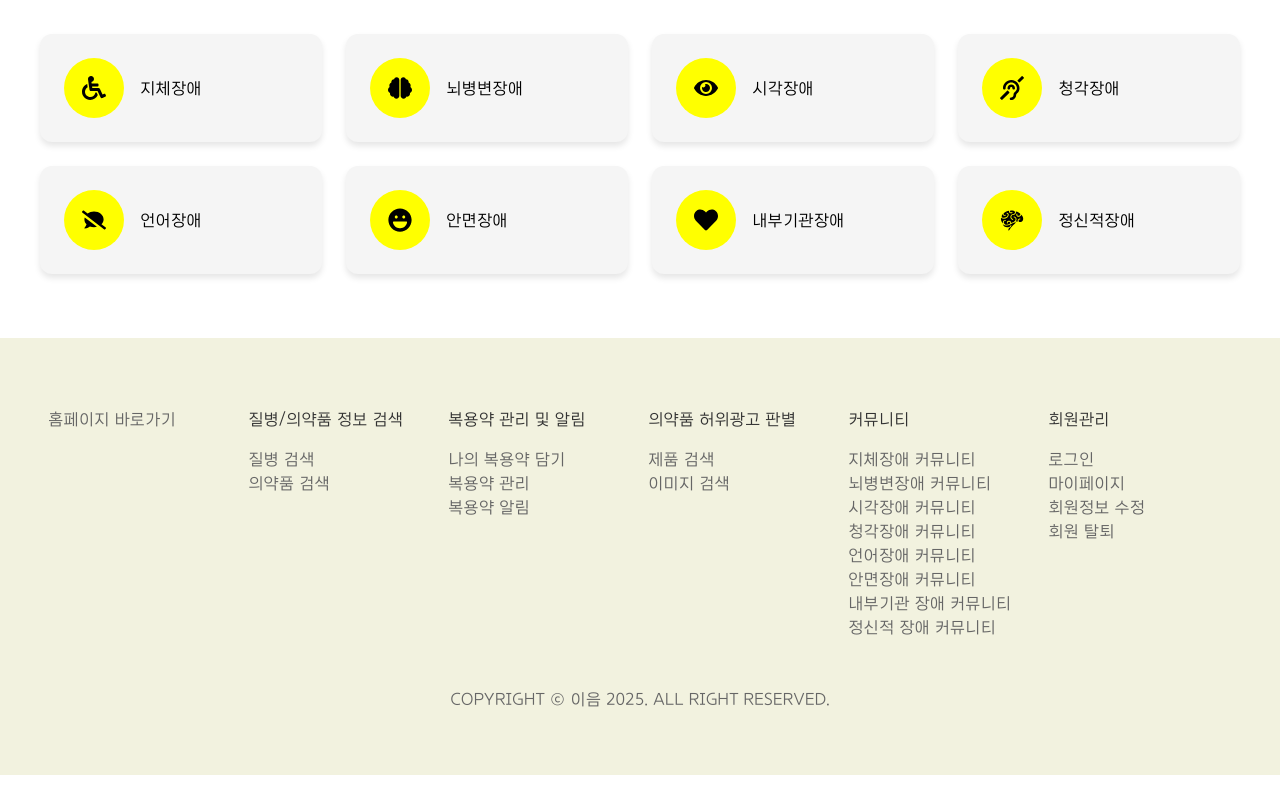
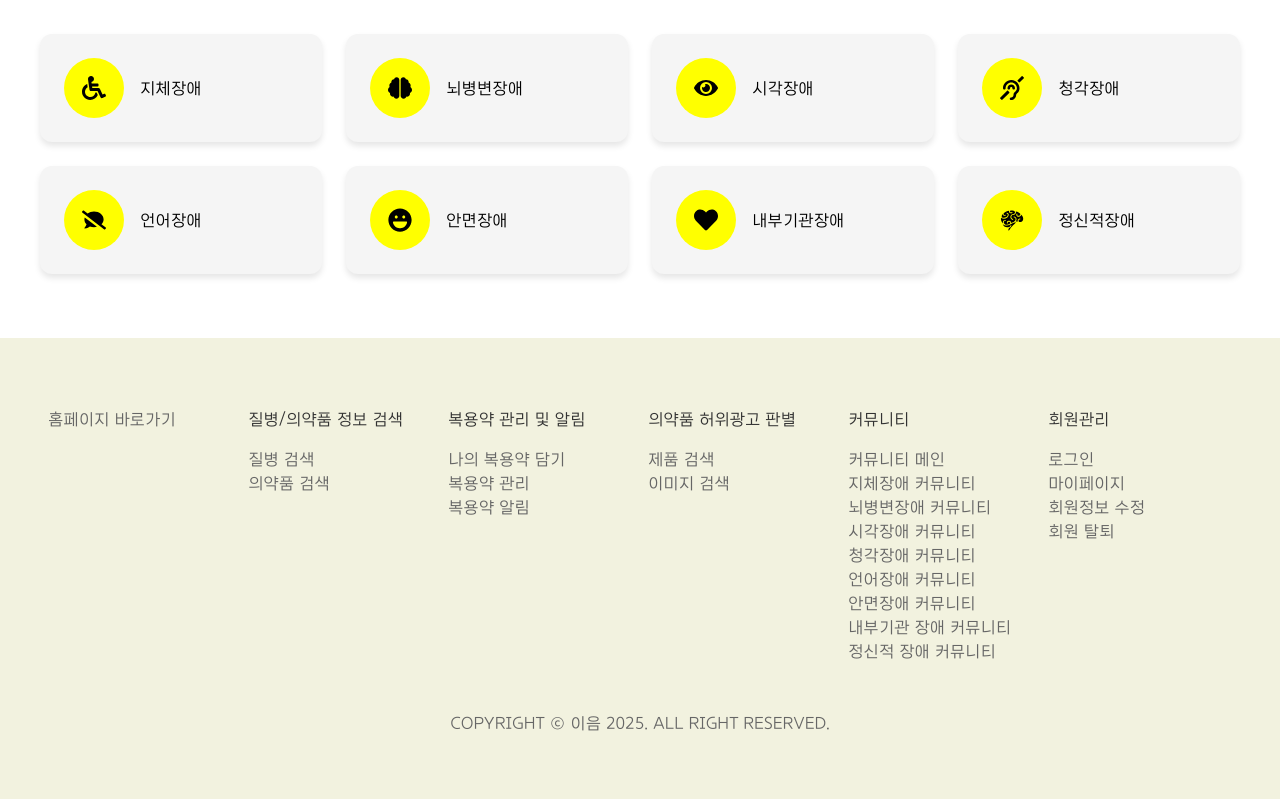
Before and after one commit to davJ-star/hanwha-ieum-seongwook, a React (Vite) app in the folder frontend/my-react-app/: page / in a window 1280 px wide. Shown: the part 1231-2030 px from the top of the page. Before the commit the page ends 2006 px from the top, so only its background shows below. Built offline with nearby package versions, Linux system fonts and the light colour scheme.

Commit message:
feat: add community main link to Footer navigation

```diff
--- a/frontend/my-react-app/src/components/Layout/Footer.tsx
+++ b/frontend/my-react-app/src/components/Layout/Footer.tsx
@@ -52,6 +52,7 @@ const Footer: React.FC = () => {
           <div>
             <h4>커뮤니티</h4>
             <ul style={{ listStyle: 'none', padding: 0 }}>
+              <li><a href="community-main" style={{ color: '#666666', textDecoration: 'none' }}>커뮤니티 메인</a></li>
               <li><a href="PDCcommu" style={{ color: '#666666', textDecoration: 'none' }}>지체장애 커뮤니티</a></li>
               <li><a href="BLDcommu" style={{ color: '#666666', textDecoration: 'none' }}>뇌병변장애 커뮤니티</a></li>
               <li><a href="VIcommu" style={{ color: '#666666', textDecoration: 'none' }}>시각장애 커뮤니티</a></li>
```
